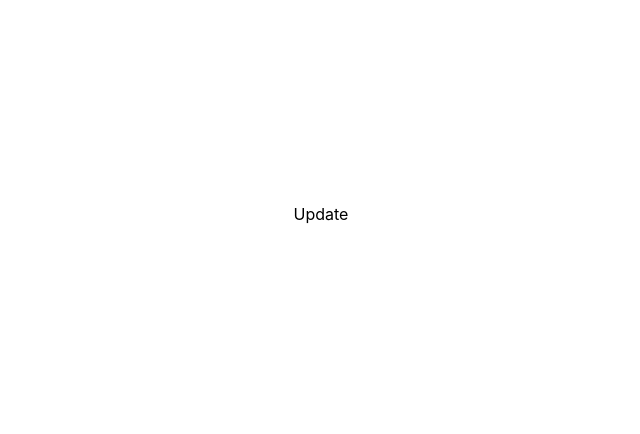
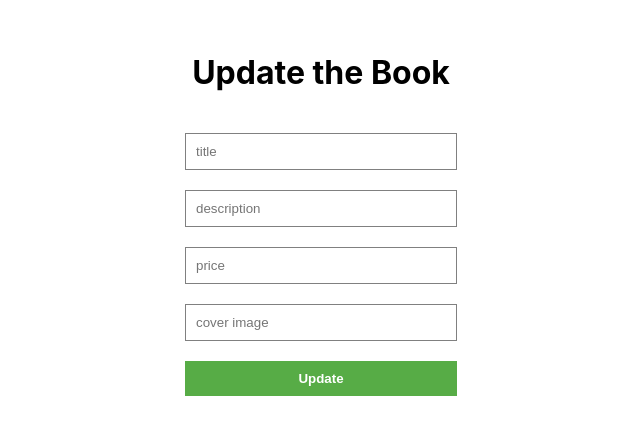
Before and after one commit to fulyaertay/react-mysql-book-application, a React (Create React App) app in the folder client/: page /update/1 in a window 1280 px wide. Shown: the part 186-620 px from the top of the page, without its empty margins (319-959 px from the left). Built offline with nearby package versions, Linux system fonts and the light colour scheme.

Commit message:
update styles added

```diff
--- a/client/src/pages/Add.js
+++ b/client/src/pages/Add.js
@@ -28,10 +28,10 @@ const navigate=useNavigate()
     <div className='form'>
     <h1> Add New Book</h1>
     <input type="text" placeholder="title" onChange={handleChange} name="title"/>
-    <input type="text" placeholder="desc" onChange={handleChange} name="desc"/>
+    <input type="text" placeholder="description" onChange={handleChange} name="desc"/>
     <input type="number" placeholder="price" onChange={handleChange} name="price"/>
     <input type="text" placeholder="cover image" onChange={handleChange} name="cover"/>
-    <button onClick={handleClick}>Add book</button>
+    <button  onClick={handleClick}>Add New Book</button>
     </div>
   )
 }
--- a/client/src/pages/Books.js
+++ b/client/src/pages/Books.js
@@ -44,7 +44,7 @@ const Books = () => {
                 </div>
             ))}
         </div>
-       <button><Link to="/add">Add new book</Link></button>
+       <button><Link className='formLink' to="/add">Add New Book</Link></button>
     </div>
   )
 }
--- a/client/src/pages/Update.js
+++ b/client/src/pages/Update.js
@@ -1,9 +1,39 @@
-import React from 'react'
+import axios from 'axios'
+import React, { useState } from 'react'
+import { useNavigate } from 'react-router-dom'
 
 const Update = () => {
+    const [book, setBook]=useState({
+        title:"",
+        desc:"",
+        price:null,
+        cover:""
+    })
+    const handleChange=(e)=>{
+        setBook(prev=>({...prev, [e.target.name]:e.target.value}))
+    }
+    console.log(book)
+const navigate=useNavigate()
+    const handleClick=async (e)=>{
+        e.preventDefault()
+        try{
+            await axios.post("http://localhost:8800/books",book)
+            navigate("/")
+        }catch(err){
+            console.log(err)
+        }
+
+    }
   return (
-    <div>Update</div>
+    <div className='form'>
+    <h1> Update the Book</h1>
+    <input type="text" placeholder="title" onChange={handleChange} name="title"/>
+    <input type="text" placeholder="description" onChange={handleChange} name="desc"/>
+    <input type="number" placeholder="price" onChange={handleChange} name="price"/>
+    <input type="text" placeholder="cover image" onChange={handleChange} name="cover"/>
+    <button onClick={handleClick}>Update</button>
+    </div>
   )
 }
 
-export default Update
+export default Update;
--- a/client/src/styles.css
+++ b/client/src/styles.css
@@ -38,6 +38,33 @@
     padding: 3px 6px;
     background-color: white;
     cursor: pointer;
-    border: 1px solid rgb(204,204,243);
-    color:rgb(193,193,234)
+    border: 1px solid rgb(76, 187, 90);
+    color:rgb(76, 155, 56)
 }
+.form{
+    display: flex;
+    flex-direction: column;
+    gap: 20px;
+}
+input{
+    width:250px;
+    padding: 10px;
+    border:1px solid gray;
+}
+button{
+    border:none;
+    padding: 10px;
+    background-color: rgb(87, 172, 70);
+    color:white;
+    font-weight: bold;
+    cursor:pointer;
+}
+.formLink{
+    border:none;
+    padding: 10px;
+    background-color: rgb(87, 172, 70);
+    color:white;
+    font-weight: bold;
+    cursor:pointer;
+    text-decoration: none;
+}
```
